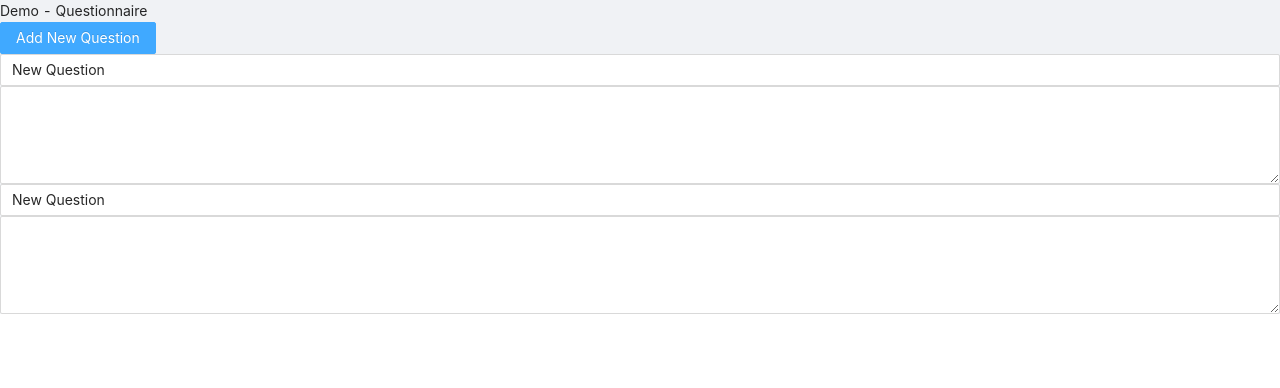
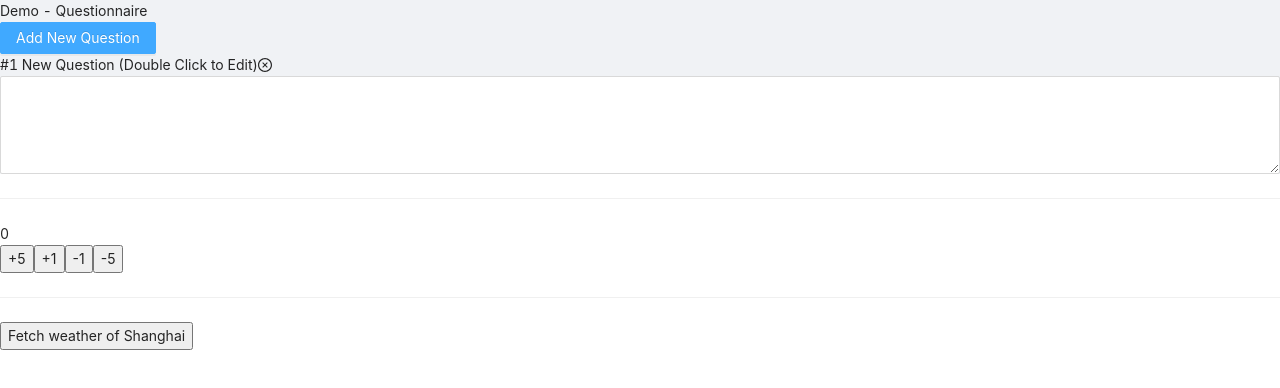
Before and after one commit to klein203/frontend, a React (Create React App) app: page / in a window 1280 px wide. Both pictures are taken after a click on the button "Add New Question". Shown: the top 388 px of the page. Built offline with nearby package versions, Linux system fonts and the light colour scheme.

Commit message:
add questionnaire demo

```diff
--- a/src/App.js
+++ b/src/App.js
@@ -1,10 +1,11 @@
 import React from 'react';
 // import { BrowserRouter, Route, Switch } from 'react-router-dom';
 import 'antd/dist/antd.css';
+import { Divider } from 'antd';
 import './App.css';
-// import Counter from './containers/counter';
-// import Weather from './containers/weather';
-import Questionnaire from './containers/Questionnaire';
+import Counter from './containers/counter';
+import Weather from './containers/weather';
+import Questionnaire from './components/Questionnaire';
 // import MainFrame from './scenes/Main';
 // import router from './router';
 // import HomePage from './scenes/Home';
@@ -50,6 +51,10 @@ class App extends React.Component {
         return (
             <div>
                 <Questionnaire />
+                <Divider />
+                <Counter />
+                <Divider />
+                <Weather />
             </div>
         );
     }
--- a/src/actions/question.js
+++ b/src/actions/question.js
@@ -1,12 +1,17 @@
-import { ADD_QUESTION, EDIT_QUESTION } from '../types';
+import { CREATE_QUESTION, UPDATE_QUESTION, DELETE_QUESTION } from '../types';
 
 
-export const addQuestion = () => ({
-    type: ADD_QUESTION
+export const createQuestion = () => ({
+    type: CREATE_QUESTION
 });
 
-export const editQuestion = (id, title) => ({
-    type: EDIT_QUESTION,
+export const updateQuestion = (id, title) => ({
+    type: UPDATE_QUESTION,
     id,
     title
 });
+
+export const deleteQuestion = (id) => ({
+    type: DELETE_QUESTION,
+    id
+});
--- /dev/null
+++ b/src/components/Question.js
@@ -0,0 +1,71 @@
+import React from 'react';
+import PropTypes from 'prop-types';
+import { Input } from 'antd';
+import { CloseCircleOutlined } from '@ant-design/icons';
+import QuestionHeader from './QuestionHeader';
+
+
+class Question extends React.Component {
+    static propTypes = {
+        question: PropTypes.shape({
+            id: PropTypes.number.isRequired,
+            title: PropTypes.string.isRequired,
+            content: PropTypes.string //TODO
+        }).isRequired,
+        updateQuestion: PropTypes.func.isRequired,
+        deleteQuestion: PropTypes.func.isRequired,
+        editing: PropTypes.bool //TODO
+    }
+
+    state = {
+        editing: this.props.editing || false
+    }
+
+    handleToggleEditMode = (e) => {
+        e.preventDefault();
+        this.setState({
+            editing: true
+        })
+    }
+
+    handleSaveHeader = (id, text) => {
+        this.props.updateQuestion(id, text);
+        this.setState({
+            editing: false
+        })
+    }
+
+    handleDeleteQuestion = (id) => {
+        this.props.deleteQuestion(id);
+    }
+
+    render() {
+        const { question } = this.props;
+        let element;
+
+        if (this.state.editing) {
+            element = (
+                <div className="view">
+                    <QuestionHeader text={question.title}
+                        placeholder={'Please fill in your question ...'}
+                        onSave={(text) => this.handleSaveHeader(question.id, text)} />
+                    <Input.TextArea rows={4} />
+                </div>
+            );
+        } else {
+            element = (
+                <div className="view">
+                    <label onDoubleClick={this.handleToggleEditMode}>
+                        #{question.id} {question.title}
+                    </label>
+                    <CloseCircleOutlined onClick={() => this.handleDeleteQuestion(question.id)}/>
+                    <Input.TextArea rows={4} />
+                </div>
+            );
+        }
+
+        return element;
+    }
+}
+
+export default Question;
--- /dev/null
+++ b/src/components/QuestionHeader.js
@@ -0,0 +1,55 @@
+import React from 'react';
+import PropTypes from 'prop-types';
+import { Input } from 'antd';
+
+
+class QuestionHeader extends React.Component {
+    static propTypes = {
+        text: PropTypes.string,
+        placeholder: PropTypes.string,
+        onSave: PropTypes.func.isRequired
+    }
+
+    state = {
+        text: this.props.text || ''
+    }
+
+    handleChange = (e) => {
+        this.setState({
+            text: e.target.value
+        });
+    }
+
+    handleBlur = (e) => {
+        const text = e.target.value.trim()
+        this.props.onSave(text)
+        this.setState({
+            text: text
+        })
+    }
+
+    handleSubmit = (e) => {
+        const text = e.target.value.trim()
+        if (e.which === 13) {
+            this.props.onSave(text)
+            this.setState({
+                text: text
+            })
+        }
+    }
+
+    render() {
+        return (
+            <Input type='text'
+                value={this.state.text}
+                placeholder={this.props.placeholder}
+                autoFocus={true}
+                onChange={this.handleChange}
+                onBlur={this.handleBlur}
+                onKeyDown={this.handleSubmit}
+                allowClear />
+        );
+    }
+}
+
+export default QuestionHeader;
--- a/src/components/QuestionItem.js
+++ /dev/null
@@ -1,26 +0,0 @@
-import React from 'react';
-import PropTypes from 'prop-types';
-import { Input } from 'antd';
-
-
-class QuestionItem extends React.Component {
-    static propTypes = {
-        question: PropTypes.shape({
-            id: PropTypes.number.isRequired,
-            title: PropTypes.string.isRequired,
-            editing: PropTypes.bool.isRequired
-        }).isRequired
-    }
-
-    render() {
-        const { question } = this.props;
-        return (
-            <div>
-                <Input type='input' value={ question.title } /><br />
-                <Input.TextArea rows={ 4 } cols={ 10 } />
-            </div>
-        );
-    }
-}
-
-export default QuestionItem;
--- a/src/components/QuestionList.js
+++ b/src/components/QuestionList.js
@@ -1,25 +1,29 @@
 import React from 'react';
 import PropTypes from 'prop-types';
-import QuestionItem from './QuestionItem';
+import Question from './Question';
+import { Button } from 'antd';
 
 
 class QuestionList extends React.Component {
     static propTypes = {
-        questions: PropTypes.arrayOf(PropTypes.shape({
-            id: PropTypes.number.isRequired,
-            title: PropTypes.string.isRequired,
-            editing: PropTypes.bool.isRequired
-          }).isRequired).isRequired
+        questions: PropTypes.array.isRequired,
+        actions: PropTypes.object.isRequired
     }
 
     render() {
-        const { questions } = this.props;
+        const { questions, actions } = this.props;
         return (
-            <section className="main">
-                { questions.map(question =>
-                    <QuestionItem key={ question.id } question={ question } />
-                ) }
-            </section>
+            <div>
+                <Button type="primary" onClick={() => actions.createQuestion()}>Add New Question</Button>
+                <section className="main">
+                    {questions.map(question =>
+                        <Question key={question.id}
+                            question={question}
+                            updateQuestion={actions.updateQuestion}
+                            deleteQuestion={actions.deleteQuestion} />
+                    )}
+                </section>
+            </div>
         );
     }
 }
--- a/src/components/Questionnaire.js
+++ b/src/components/Questionnaire.js
@@ -1,6 +1,4 @@
 import React from 'react';
-import PropTypes from 'prop-types';
-import { Button } from 'antd';
 import QuestionList from '../containers/QuestionList';
 import { Layout } from 'antd';
 
@@ -9,12 +7,7 @@ const { Content } = Layout;
 
 
 class Questionnaire extends React.Component {
-    static propTypes = {
-        onAddQuestion: PropTypes.func.isRequired
-    }
-
     render() {
-        const { onAddQuestion } = this.props;
         return (
             <div>
                 <Layout>
@@ -22,7 +15,6 @@ class Questionnaire extends React.Component {
                         <div>
                             <span>Demo - Questionnaire</span>
                         </div>
-                        <Button type="primary" onClick={() => onAddQuestion()}>Add New Question</Button>
                         <QuestionList />
                     </Content>
                 </Layout>
--- a/src/containers/QuestionList.js
+++ b/src/containers/QuestionList.js
@@ -1,6 +1,7 @@
 import { bindActionCreators } from 'redux';
 import { connect } from 'react-redux';
 import QuestionList from '../components/QuestionList';
+import * as QuestionActions from '../actions/question';
 
 
 const mapStateToProps = state => ({
@@ -8,9 +9,7 @@ const mapStateToProps = state => ({
 });
 
 const mapDispatchToProps = dispatch => ({
-    // bindActionCreators({
-    //     onAddNewQuestion: (pid) => addNewQuestion(pid)
-    // }, dispatch)
+    actions: bindActionCreators(QuestionActions, dispatch)
 });
 
 export default connect(
--- a/src/containers/Questionnaire.js
+++ /dev/null
@@ -1,20 +0,0 @@
-import { bindActionCreators } from 'redux';
-import { connect } from 'react-redux';
-import Questionnaire from '../components/Questionnaire';
-import { addQuestion } from '../actions/question';
-
-
-const mapStateToProps = state => ({
-    // state.questionnaire
-});
-
-const mapDispatchToProps = dispatch => (
-    bindActionCreators({
-        onAddQuestion: addQuestion
-    }, dispatch)
-);
-
-export default connect(
-    mapStateToProps,
-    mapDispatchToProps
-)(Questionnaire);
--- a/src/reducers/questionnaire.js
+++ b/src/reducers/questionnaire.js
@@ -1,27 +1,33 @@
-import { ADD_QUESTION, EDIT_QUESTION } from '../types';
+import { CREATE_QUESTION, UPDATE_QUESTION, DELETE_QUESTION } from '../types';
 
-const initialState = [{
-    id: 1,
-    title: 'New Question',
-    // type: 'OPEN_QUESTION',
-    editing: false
-}]
+const initialState = [
+    // {
+    //     id: 0,
+    //     title: '',
+    //     answer: ''
+    // }
+]
 
 const questionnaire = (state = initialState, action) => {
     switch (action.type) {
-        case ADD_QUESTION:
+        case CREATE_QUESTION:
             return [
                 ...state,
                 {
                     id: state.reduce((maxId, question) => Math.max(question.id, maxId), 0) + 1,
-                    title: 'New Question',
-                    editing: true
+                    title: 'New Question (Double Click to Edit)',
+                    answer: ''
                 }
             ];
-        case EDIT_QUESTION:
+        case UPDATE_QUESTION:
             return state.map(question =>
                 question.id === action.id ? { ...question, title: action.title } : question
             );
+        case DELETE_QUESTION:
+            return state.filter(question =>
+                question.id !== action.id).map(question =>
+                    question.id > action.id ? { ...question, id: question.id - 1 } : question
+                );
         default:
             return state;
     }
--- a/src/types/index.js
+++ b/src/types/index.js
@@ -4,8 +4,9 @@ export const OP_MINUS = 'OP_MINUS';
 export const SUCCESS = 'SUCCESS';
 export const ERROR = 'ERROR';
 
-export const ADD_QUESTIONNAIRE = 'ADD_QUESTIONNAIRE';
-export const EDIT_QUESTIONNAIRE = 'EDIT_QUESTIONNAIRE';
+// export const ADD_QUESTIONNAIRE = 'ADD_QUESTIONNAIRE';
+// export const EDIT_QUESTIONNAIRE = 'EDIT_QUESTIONNAIRE';
 
-export const ADD_QUESTION = 'ADD_QUESTION';
-export const EDIT_QUESTION = 'EDIT_QUESTION';
+export const CREATE_QUESTION = 'CREATE_QUESTION';
+export const UPDATE_QUESTION = 'UPDATE_QUESTION';
+export const DELETE_QUESTION = 'DELETE_QUESTION';
```
Also changed, not shown: src/reducers/index.js (+4 -4 lines).
